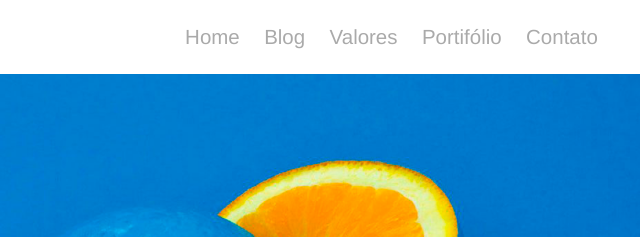
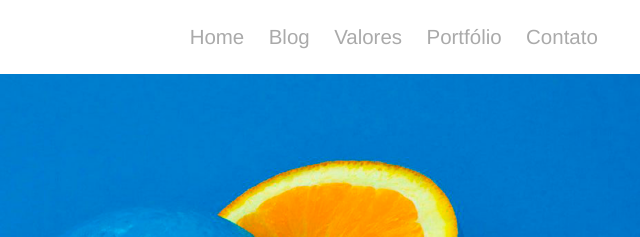
Before and after one commit to Ma1heus/projeto_portflow, a plain HTML site: page index.html in a window 1280 px wide. Shown: the top 237 px of the page, 640-1280 px from the left. Drawn offline with Linux system fonts and the light colour scheme.

Commit message:
Update index.html

```diff
--- a/index.html
+++ b/index.html
@@ -24,7 +24,7 @@
                 <a href="#">Home</a>
                 <a href="#">Blog</a>
                 <a href="#">Valores</a>
-                <a href="#">Portifólio</a>
+                <a href="#">Portfólio</a>
                 <a href="#">Contato</a>
             </nav>
         </div>
```
